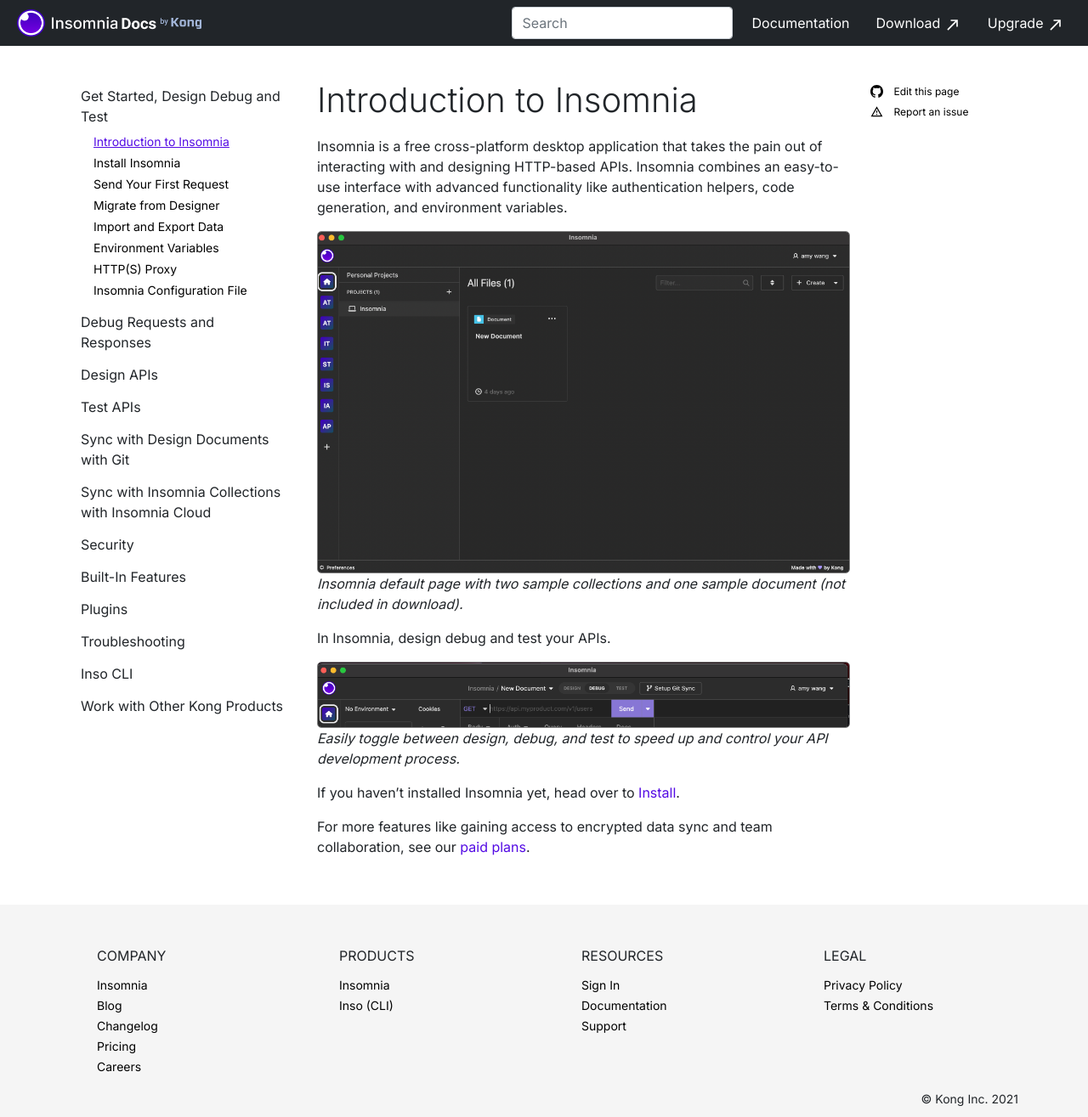
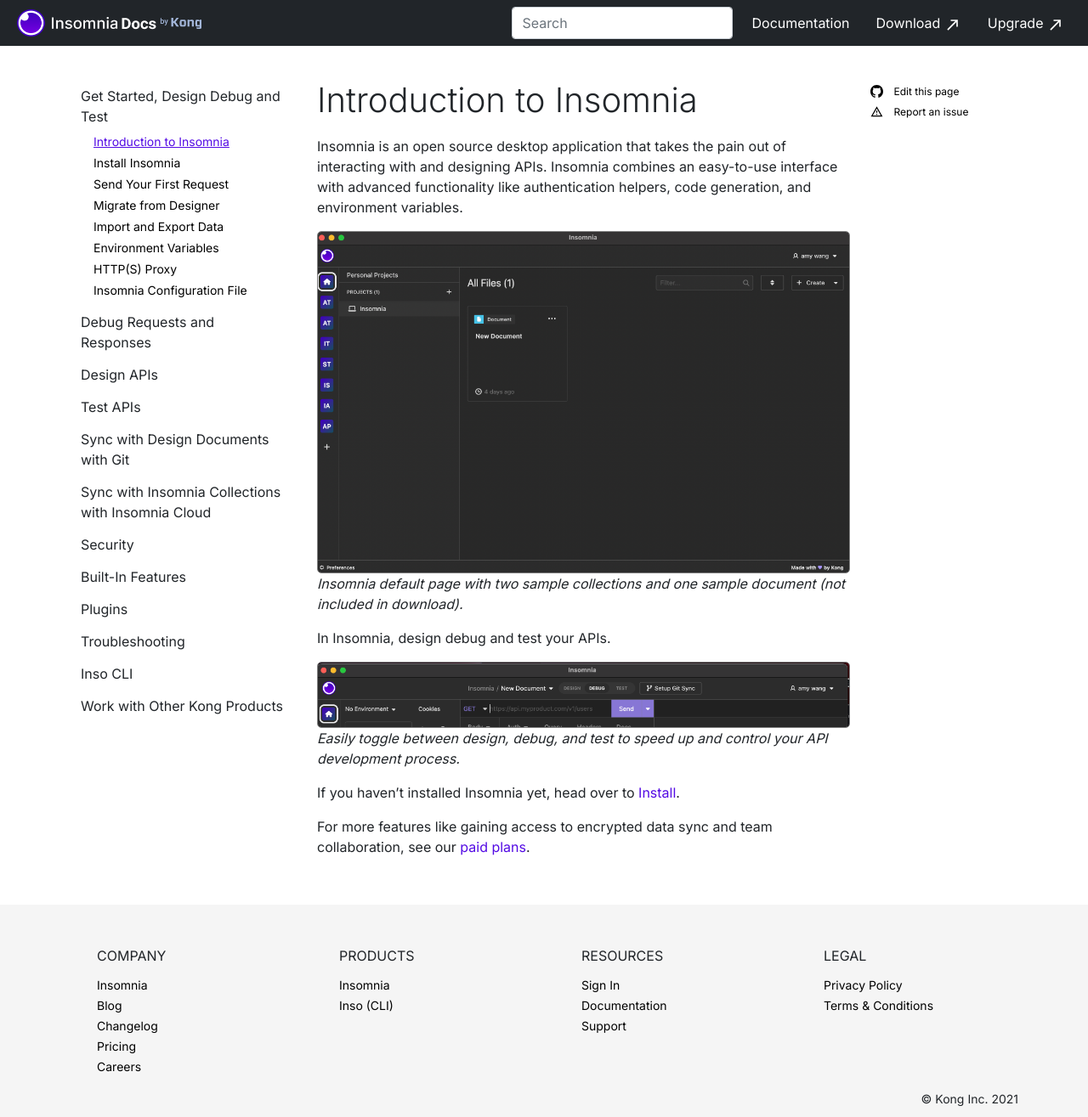
Before and after one commit to Kong/insomnia-docs, a Jekyll site: the page built from docs/insomnia/get-started.md, in a window 1280 px wide and 1315 px high. Shown: the whole window at 85% size. Built offline with Jekyll 4.4.1, drawn with Linux system fonts in a browser that asks for light colours; comment, search, counter and statistics services are not loaded.

Commit message:
Introduction wording updates

```diff
--- a/docs/insomnia/get-started.md
+++ b/docs/insomnia/get-started.md
@@ -5,7 +5,7 @@
 category-url: get-started
 ---
 
-Insomnia is a free cross-platform desktop application that takes the pain out of interacting with and designing HTTP-based APIs. Insomnia combines an easy-to-use interface with advanced functionality like authentication helpers, code generation, and environment variables.
+Insomnia is an open source desktop application that takes the pain out of interacting with and designing APIs. Insomnia combines an easy-to-use interface with advanced functionality like authentication helpers, code generation, and environment variables.
 
 ![Insomnia client homepage with two sample projects](/assets/images/entry-page.png)
 _Insomnia default page with two sample collections and one sample document (not included in download)._
```
